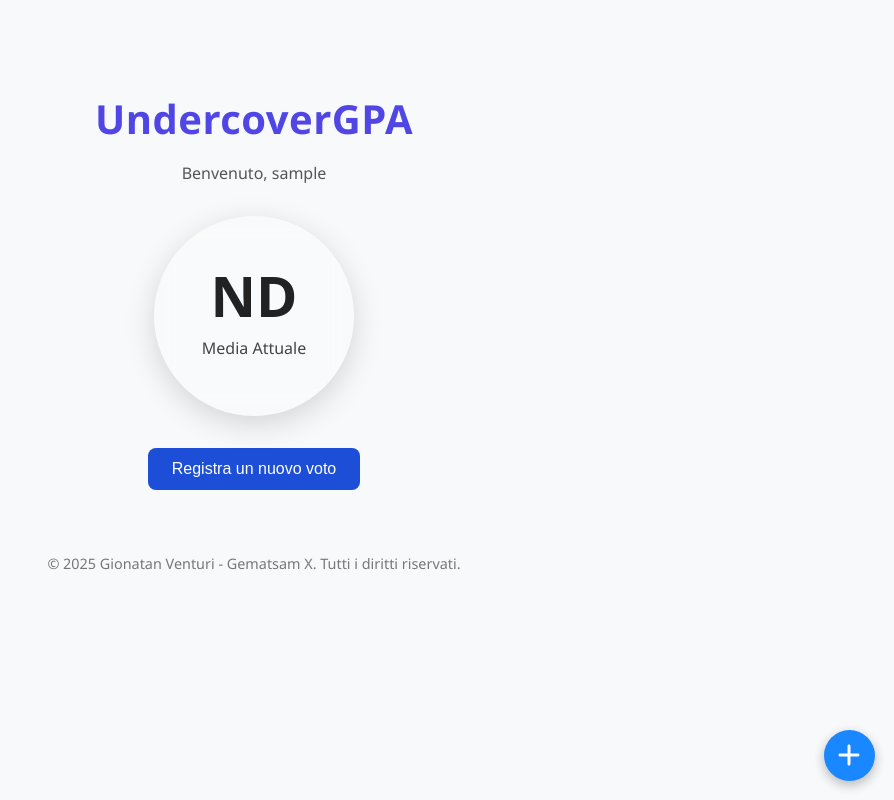
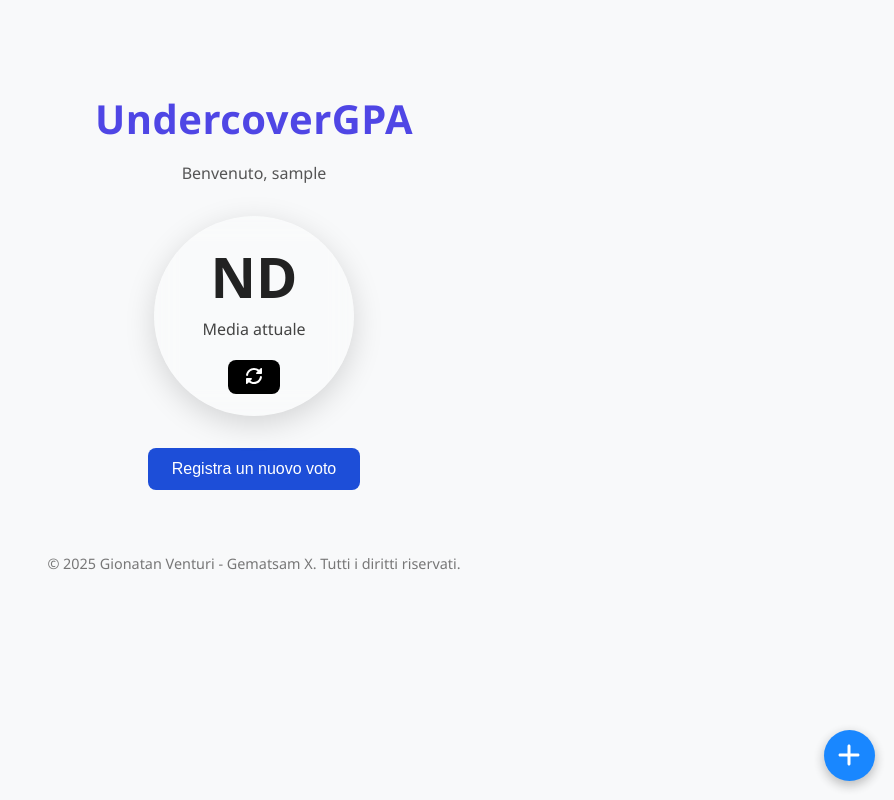
Before and after one commit to Gematsam-X/UndercoverGPA-fe, an Angular app: page /home in a window 1280 px wide. Shown: the whole page, without its empty margins (386-1280 px from the left). Built offline with nearby package versions, Linux system fonts and the light colour scheme; no server answers; sample sign-in values are in the browser's storage.

Commit message:
chore: move from HttpClientModule to provideHttpClient(); feat: average-widget works well with the real data now. Using IndexedDB

```diff
--- a/src/app/app.config.ts
+++ b/src/app/app.config.ts
@@ -4,13 +4,14 @@ import {
   provideZoneChangeDetection,
 } from "@angular/core";
 import { provideRouter } from "@angular/router";
-
 import { routes } from "./app.routes";
+import { provideHttpClient } from "@angular/common/http";
 
 export const appConfig: ApplicationConfig = {
   providers: [
     provideBrowserGlobalErrorListeners(),
     provideZoneChangeDetection({ eventCoalescing: true }),
     provideRouter(routes),
+    provideHttpClient(),
   ],
 };
--- a/src/app/average-widget/average-widget.css
+++ b/src/app/average-widget/average-widget.css
@@ -40,3 +40,45 @@
     opacity: 1;
   }
 }
+
+/* Pulsante refresh */
+.refresh-btn {
+  margin-top: 1rem;
+  padding: 0.5rem 1rem;
+  font-size: 1rem;
+  border-radius: 8px;
+  border: none;
+  background: #000;
+  cursor: pointer;
+  transition: background 0.3s;
+  display: flex;
+  align-items: center;
+  justify-content: center;
+}
+
+.refresh-btn:hover:not(:disabled) {
+  background: #000;
+}
+
+.refresh-btn:disabled {
+  cursor: not-allowed;
+  opacity: 0.6;
+}
+
+/* Spinner per icona Font Awesome */
+.spinner, .refresh-btn fa-icon.spin {
+  display: inline-block;
+  animation: spin 1s linear infinite;
+}
+
+@keyframes spin {
+  0% { transform: rotate(0deg); }
+  100% { transform: rotate(360deg); }
+}
+
+button {
+  margin-top: 0.24rem !important;
+  border: none;
+  background: none;
+  cursor: pointer;
+}
--- a/src/app/average-widget/average-widget.html
+++ b/src/app/average-widget/average-widget.html
@@ -1,4 +1,12 @@
 <div class="avg-circle animate-pop">
   <span class="avg-value">{{ average() }}</span>
-  <p class="avg-label">Media Attuale</p>
+  <p class="avg-label">
+    <ng-container *ngIf="subject()">{{ subject() }} </ng-container>
+    Media attuale
+  </p>
+
+  <button class="refresh-btn" (click)="refreshVotes()" [disabled]="isRefreshing()">
+    @if (!isRefreshing()) {<fa-icon [icon]="faSync"></fa-icon>}
+    @if (isRefreshing()) {<span class="spinner">⏳</span>}
+  </button>
 </div>
--- a/src/app/average-widget/average-widget.ts
+++ b/src/app/average-widget/average-widget.ts
@@ -1,20 +1,95 @@
 import { CommonModule } from "@angular/common";
-import { Component, computed, input } from "@angular/core";
+import { Component, computed, signal, OnInit, input } from "@angular/core";
+import { IndexedDBStorageService } from "../services/indexeddb-storage.service";
+import { HttpClient } from "@angular/common/http";
+import { firstValueFrom } from "rxjs";
+
+// Font Awesome
+import { FontAwesomeModule } from '@fortawesome/angular-fontawesome';
+import { faSyncAlt } from '@fortawesome/free-solid-svg-icons';
+
+interface Vote {
+  subject: string;
+  label: string;
+  value: number;
+  createdAt: string;
+  userID: string;
+}
 
 @Component({
   selector: "app-average-widget",
   standalone: true,
-  imports: [CommonModule],
+  imports: [CommonModule, FontAwesomeModule],
   templateUrl: "./average-widget.html",
   styleUrls: ["./average-widget.css"],
 })
-export class AverageWidget {
-  scores = input<number[]>([]);
+export class AverageWidget implements OnInit {
+  private allVotes = signal<Vote[]>([]);
+  subject = input<string>("");
+  isRefreshing = signal(false);
 
+  faSync = faSyncAlt; // 🔹 icona Font Awesome
+
+  constructor(private db: IndexedDBStorageService, private http: HttpClient) {}
+
+  async ngOnInit() {
+    await this.loadVotes();
+  }
+
+ private async loadVotes() {
+    try {
+      let storedVotes = await this.db.getItem<Vote[]>("voti");
+
+      if (!Array.isArray(storedVotes) || storedVotes.length === 0) {
+        storedVotes = await firstValueFrom(
+          this.http.get<Vote[]>("http://localhost:3000/api/votes", { withCredentials: true })
+        );
+        await this.db.setItem("voti", storedVotes);
+      }
+
+      this.allVotes.set(Array.isArray(storedVotes) ? storedVotes : []);
+    } catch (err) {
+      console.error("Errore durante il caricamento dei voti:", err);
+      this.allVotes.set([]);
+    }
+  }
+
+  async refreshVotes() {
+    this.isRefreshing.set(true); // 🔹 inizio loader
+    try {
+      const freshVotes = await firstValueFrom(
+        this.http.get<Vote[]>("http://localhost:3000/api/votes", { withCredentials: true })
+      );
+
+      if (Array.isArray(freshVotes)) {
+        this.allVotes.set(freshVotes);
+        await this.db.setItem("voti", freshVotes);
+        console.log("Voti aggiornati con successo dal server!");
+      }
+    } catch (err) {
+      console.error("Errore durante il refresh dei voti:", err);
+    } finally {
+      this.isRefreshing.set(false); // 🔹 fine loader
+    }
+  }
+
+  // 🔹 Calcolo della media (filtrando se serve)
   average = computed(() => {
-    const arr = this.scores();
-    if (!arr || arr.length === 0) return "ND";
-    const sum = arr.reduce((a, b) => a + b, 0);
-    return (sum / arr.length).toFixed(2);
+    const all = this.allVotes() || [];
+    const subj = this.subject() || "";
+
+    const filtered = subj ? all.filter((v) => v.subject === subj) : all;
+
+    if (!Array.isArray(filtered) || filtered.length === 0) return "ND";
+
+    const sum = filtered.reduce((acc, v) => acc + (v.value ?? 0), 0);
+    return (sum / filtered.length).toFixed(2);
+  });
+
+  // 🔹 Lista dei voti filtrati
+  filteredVotes = computed(() => {
+    const subj = this.subject() || "";
+    const all = this.allVotes() || [];
+    return Array.isArray(all) ? (subj ? all.filter((v) => v.subject === subj) : all) : [];
   });
 }
--- a/src/app/email-found/email-found.ts
+++ b/src/app/email-found/email-found.ts
@@ -2,13 +2,13 @@
 import { Component, OnInit } from "@angular/core";
 import { CommonModule } from "@angular/common";
 import { FormsModule } from "@angular/forms";
-import { HttpClient, HttpClientModule, HttpHeaders } from "@angular/common/http";
+import { HttpClient } from "@angular/common/http";
 import { Router } from "@angular/router";
 
 @Component({
   selector: "app-email-found",
   standalone: true,
-  imports: [CommonModule, FormsModule, HttpClientModule],
+  imports: [CommonModule, FormsModule],
   templateUrl: "./email-found.html",
 })
 export class EmailFound implements OnInit {
--- a/src/app/login/login.ts
+++ b/src/app/login/login.ts
@@ -2,12 +2,12 @@ import { Component, signal, OnInit } from "@angular/core";
 import { Router } from "@angular/router";
 import { CommonModule } from "@angular/common";
 import { FormsModule } from "@angular/forms";
-import { HttpClientModule, HttpClient } from "@angular/common/http";
+import { HttpClient } from "@angular/common/http";
 
 @Component({
   selector: "app-login",
   standalone: true,
-  imports: [CommonModule, FormsModule, HttpClientModule],
+  imports: [CommonModule, FormsModule],
   templateUrl: "./login.html",
 })
 export class Login implements OnInit {
--- a/src/app/register/register.ts
+++ b/src/app/register/register.ts
@@ -2,13 +2,13 @@
 import { Component } from "@angular/core";
 import { CommonModule } from "@angular/common";
 import { FormsModule } from "@angular/forms";
-import { HttpClientModule, HttpClient } from "@angular/common/http";
+import { HttpClient } from "@angular/common/http";
 import { Router } from "@angular/router";
 
 @Component({
   selector: "app-register",
   standalone: true,
-  imports: [CommonModule, FormsModule, HttpClientModule],
+  imports: [CommonModule, FormsModule],
   templateUrl: "./register.html",
 })
 export class Register {
--- a/src/app/services/auth.interceptor.ts
+++ b/src/app/services/auth.interceptor.ts
@@ -4,7 +4,8 @@ import { Observable, from, throwError } from "rxjs";
 import { catchError, switchMap } from "rxjs/operators";
 import { AuthService } from "./auth.service";
 
-let isRefreshing = false; // 🔒 impedisce richieste di refresh multiple
+let isRefreshing: boolean = false; // 🔒 impedisce richieste di refresh multiple
+const errorCodes: number[] = [400, 401, 402, 403];
 
 export const authInterceptor: HttpInterceptorFn = (
   req: HttpRequest<any>,
@@ -23,8 +24,8 @@ export const authInterceptor: HttpInterceptorFn = (
 
   return next(authReq).pipe(
     catchError((err) => {
-      // 👇 Se riceviamo un 400 (token scaduto)
-      if (err.status === 400 && !isRefreshing) {
+      // 👇 Se riceviamo un errore
+      if (errorCodes.includes(err.status) && !isRefreshing) {
         isRefreshing = true;
 
         return from(auth.refreshToken()).pipe(
@@ -52,8 +53,8 @@ export const authInterceptor: HttpInterceptorFn = (
         );
       }
 
-      // 🧱 Se è un 400 durante un refresh già in corso, si forza il logout
-      if (err.status === 400 && isRefreshing) {
+      // 🧱 Se è un errore durante un refresh già in corso, si forza il logout
+      if (errorCodes.includes(err.status) && isRefreshing) {
         auth.logout();
       }
 
```
Also changed, not shown: src/app/new-vote/new-vote.ts (+3 -4 lines).
